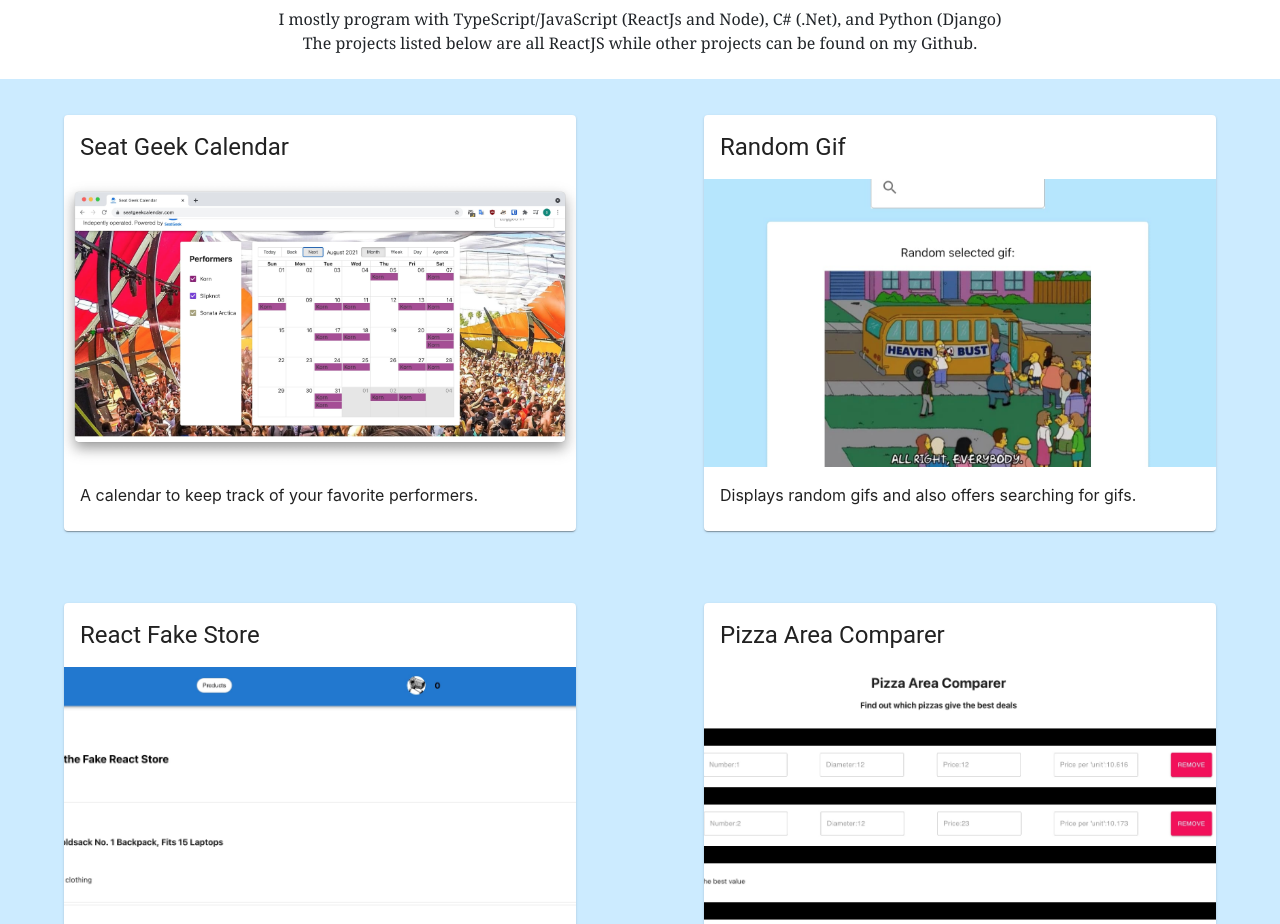
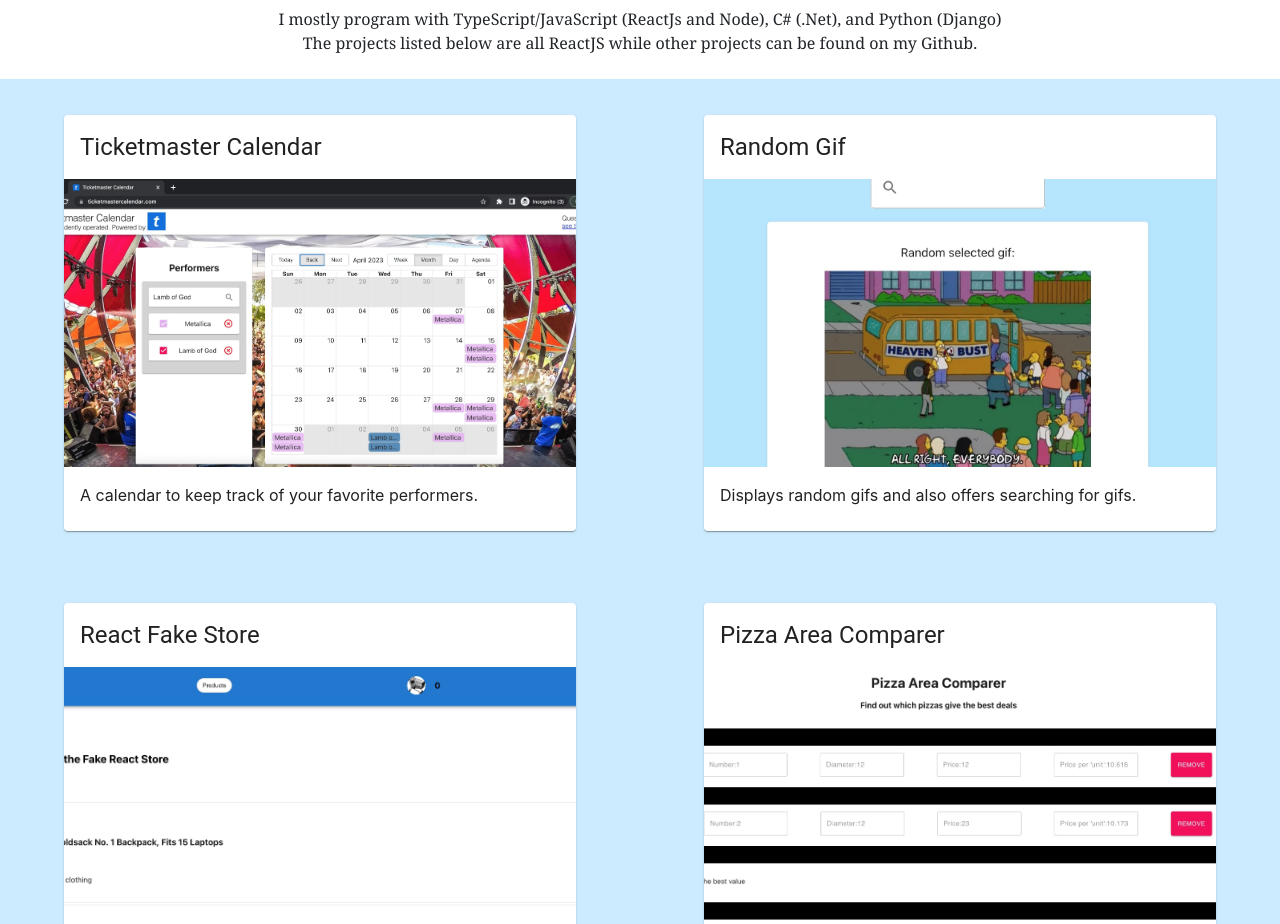
Before and after one commit to SheaMeyers/SheaMeyers.github.io, a React (Create React App) app: page / in a window 1280 px wide. Shown: the part 960-1884 px from the top of the page. Built offline with nearby package versions, Linux system fonts and the light colour scheme.

Commit message:
Update project to ticketmaster calendar

```diff
--- a/src/Home.tsx
+++ b/src/Home.tsx
@@ -6,7 +6,7 @@ import CardHeader from "@material-ui/core/CardHeader";
 import CardMedia from "@material-ui/core/CardMedia";
 import CardContent from "@material-ui/core/CardContent";
 import homePhoto from "./homePhoto.jpg";
-import sgcPhoto from "./sgcPhoto.jpg";
+import tmCalendar from "./tmCalendar.jpg";
 import salaryPhoto from "./salaryPhoto.jpg";
 import pizzaPhoto from "./pizzaPhoto.jpg";
 import dateDiff from "./dateDiff.jpg";
@@ -58,16 +58,16 @@ const Home: React.FC = () => {
         </div>
         <div className="Projects-portion--projects">
           <a
-            href="https://www.seatgeekcalendar.com/"
+            href="https://www.ticketmastercalendar.com/"
             target="_blank"
             rel="noopener noreferrer"
           >
             <Card className={classes.root}>
-              <CardHeader title="Seat Geek Calendar" />
+              <CardHeader title="Ticketmaster Calendar" />
               <CardMedia
                 className={classes.media}
-                image={sgcPhoto}
-                title="Seat Geek Calendar"
+                image={tmCalendar}
+                title="Ticketmaster Calendar"
               />
               <CardContent>
                 A calendar to keep track of your favorite performers.
```
Also changed, not shown: src/sgcPhoto.jpg (deleted), src/tmCalendar.jpg (added).
